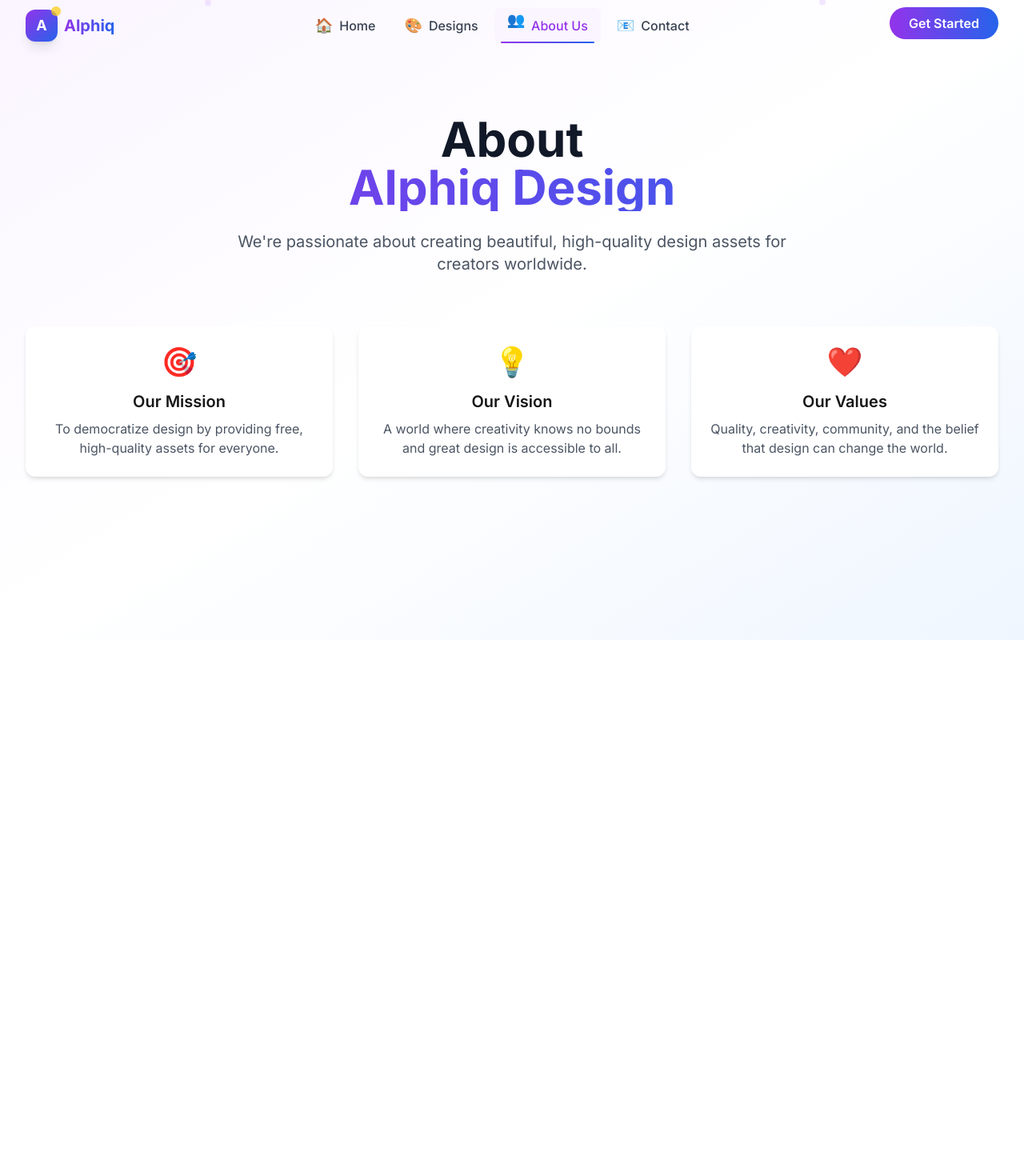
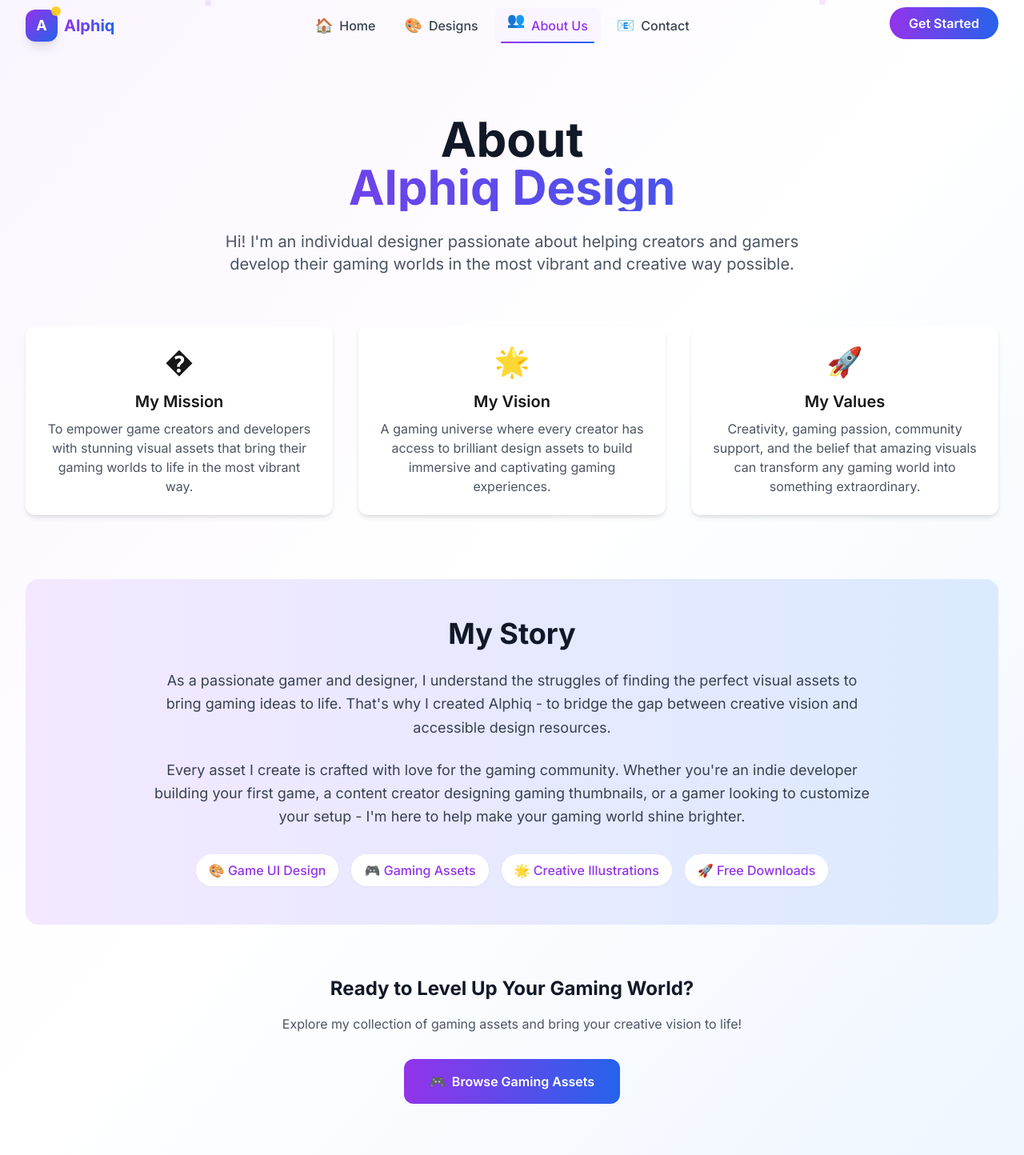
Before and after one commit to kanishkagayanath/Alphiqz, a Next.js app: page /about in a window 1280 px wide. Shown: the whole page at 80% size. Before the commit the page ends 800 px from the top, so only its background shows below. Built offline with nearby package versions, Linux system fonts and the light colour scheme.

Commit message:
Added data

```diff
--- a/src/app/about/page.tsx
+++ b/src/app/about/page.tsx
@@ -10,29 +10,65 @@ export default function About() {
             </span>
           </h1>
           <p className="text-xl text-gray-600 mb-8 max-w-3xl mx-auto">
-            We're passionate about creating beautiful, high-quality design assets for creators worldwide.
+            Hi! I'm an individual designer passionate about helping creators and gamers develop their gaming worlds in the most vibrant and creative way possible.
           </p>
         </div>
 
         {/* Mission section */}
         <div className="mt-16 grid grid-cols-1 md:grid-cols-3 gap-8">
           <div className="text-center p-6 bg-white rounded-xl shadow-md">
-            <div className="text-4xl mb-4">🎯</div>
-            <h3 className="text-xl font-semibold mb-2">Our Mission</h3>
-            <p className="text-gray-600">To democratize design by providing free, high-quality assets for everyone.</p>
+            <div className="text-4xl mb-4">�</div>
+            <h3 className="text-xl font-semibold mb-2">My Mission</h3>
+            <p className="text-gray-600">To empower game creators and developers with stunning visual assets that bring their gaming worlds to life in the most vibrant way.</p>
           </div>
 
           <div className="text-center p-6 bg-white rounded-xl shadow-md">
-            <div className="text-4xl mb-4">💡</div>
-            <h3 className="text-xl font-semibold mb-2">Our Vision</h3>
-            <p className="text-gray-600">A world where creativity knows no bounds and great design is accessible to all.</p>
+            <div className="text-4xl mb-4">🌟</div>
+            <h3 className="text-xl font-semibold mb-2">My Vision</h3>
+            <p className="text-gray-600">A gaming universe where every creator has access to brilliant design assets to build immersive and captivating gaming experiences.</p>
           </div>
 
           <div className="text-center p-6 bg-white rounded-xl shadow-md">
-            <div className="text-4xl mb-4">❤️</div>
-            <h3 className="text-xl font-semibold mb-2">Our Values</h3>
-            <p className="text-gray-600">Quality, creativity, community, and the belief that design can change the world.</p>
+            <div className="text-4xl mb-4">🚀</div>
+            <h3 className="text-xl font-semibold mb-2">My Values</h3>
+            <p className="text-gray-600">Creativity, gaming passion, community support, and the belief that amazing visuals can transform any gaming world into something extraordinary.</p>
           </div>
+        </div>
+
+        {/* Personal Story Section */}
+        <div className="mt-20 bg-gradient-to-r from-purple-100 to-blue-100 rounded-2xl p-8 md:p-12">
+          <div className="max-w-4xl mx-auto text-center">
+            <h2 className="text-3xl md:text-4xl font-bold text-gray-900 mb-6">
+              My Story
+            </h2>
+            <p className="text-lg text-gray-700 mb-6 leading-relaxed">
+              As a passionate gamer and designer, I understand the struggles of finding the perfect visual assets to bring gaming ideas to life.
+              That's why I created Alphiq - to bridge the gap between creative vision and accessible design resources.
+            </p>
+            <p className="text-lg text-gray-700 mb-8 leading-relaxed">
+              Every asset I create is crafted with love for the gaming community. Whether you're an indie developer building your first game,
+              a content creator designing gaming thumbnails, or a gamer looking to customize your setup - I'm here to help make your gaming world shine brighter.
+            </p>
+            <div className="flex flex-wrap justify-center gap-4">
+              <span className="bg-white px-4 py-2 rounded-full text-purple-600 font-medium shadow-sm">🎨 Game UI Design</span>
+              <span className="bg-white px-4 py-2 rounded-full text-purple-600 font-medium shadow-sm">🎮 Gaming Assets</span>
+              <span className="bg-white px-4 py-2 rounded-full text-purple-600 font-medium shadow-sm">🌟 Creative Illustrations</span>
+              <span className="bg-white px-4 py-2 rounded-full text-purple-600 font-medium shadow-sm">🚀 Free Downloads</span>
+            </div>
+          </div>
+        </div>
+
+        {/* Call to Action */}
+        <div className="mt-16 text-center">
+          <h3 className="text-2xl font-bold text-gray-900 mb-4">Ready to Level Up Your Gaming World?</h3>
+          <p className="text-gray-600 mb-8">Explore my collection of gaming assets and bring your creative vision to life!</p>
+          <a
+            href="/designs"
+            className="inline-flex items-center space-x-2 bg-gradient-to-r from-purple-600 to-blue-600 text-white px-8 py-4 rounded-xl font-semibold hover:shadow-lg transition-all duration-300 transform hover:scale-105"
+          >
+            <span>🎮</span>
+            <span>Browse Gaming Assets</span>
+          </a>
         </div>
       </div>
     </main>
--- a/src/data/assets.ts
+++ b/src/data/assets.ts
@@ -265,7 +265,7 @@ export const assets: Asset[] = [
   },
 
   {
-    id: 18,
+    id: 19,
     title: "Vector Pattern 4",
     description: "Geometric pattern perfect for backgrounds and textures.",
     category: "patterns",
```
